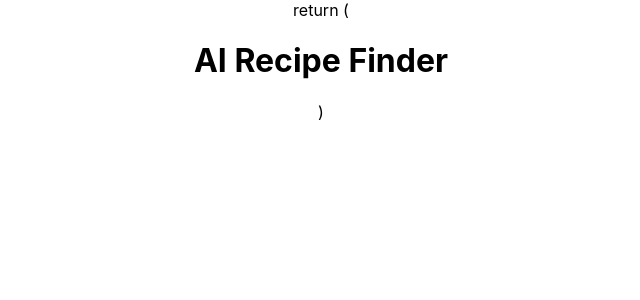
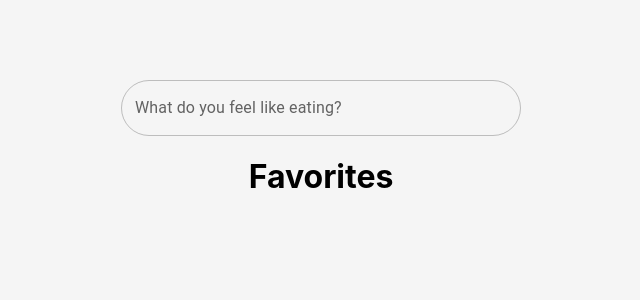
Before and after one commit to alessela/AI-Powered-Recipe-Finder, a React (Create React App) app: page / in a window 1280 px wide. Shown: the top 300 px of the page, without its empty margins (319-959 px from the left). Built offline with nearby package versions, Linux system fonts and the light colour scheme.

Commit message:
add home screen

```diff
--- a/src/App.tsx
+++ b/src/App.tsx
@@ -1,20 +1,17 @@
-import logo from './logo.svg';
-import './App.css';
 import { BrowserRouter, Routes, Route } from 'react-router-dom';
+import Home from './Home/Home';
+import appStyles from './AppStyles';
 
 function App() {
+  const styles = appStyles()
+
   return (
-    <div className="App">
-      return (
+    <div className={styles.App}>
         <BrowserRouter>
-          <div>
-            <h1>AI Recipe Finder</h1>
-            <Routes>
-              <Route path="/" />
-            </Routes>
-          </div>
+          <Routes>
+            <Route path="/" element={<Home />}/>
+          </Routes>
         </BrowserRouter>
-      )
     </div>
   );
 }
--- /dev/null
+++ b/src/AppStyles.tsx
@@ -0,0 +1,13 @@
+import { createUseStyles } from "react-jss";
+
+const appStyles = createUseStyles({
+    App: {
+        textAlign: 'center',
+        backgroundColor: '#F5F5F5',
+        height: '100vh',
+        display: 'flex',
+        justifyContent: 'center'
+    }
+})
+
+export default appStyles;
--- /dev/null
+++ b/src/Home/Home.tsx
@@ -0,0 +1,20 @@
+
+
+import TextField from "@mui/material/TextField";
+import homeStyles from "./HomeStyles";
+
+const Home = () => {
+    const styles = homeStyles();
+
+    return (
+        <div className={styles.homeScreen}>
+            <TextField className={styles.foodInput}
+                       label='What do you feel like eating?'
+                       variant="outlined"
+            />
+            <h1>Favorites</h1>
+        </div>
+    )
+}
+
+export default Home;
--- /dev/null
+++ b/src/Home/HomeStyles.tsx
@@ -0,0 +1,19 @@
+import { createUseStyles } from "react-jss";
+
+const homeStyles = createUseStyles({
+    homeScreen: {
+        width: 400,
+        '@media (max-width: 400px)': {
+            width: '100vw'
+        }
+    },
+    foodInput: {
+        marginTop: 80,
+        width: '100%',
+        '& .MuiOutlinedInput-root': {
+            borderRadius: 28,
+        },
+    }
+})
+
+export default homeStyles;
```
Also changed, not shown: package.json (+6 -1 lines), 1 other file (tests, documents, lock files or other folders).
